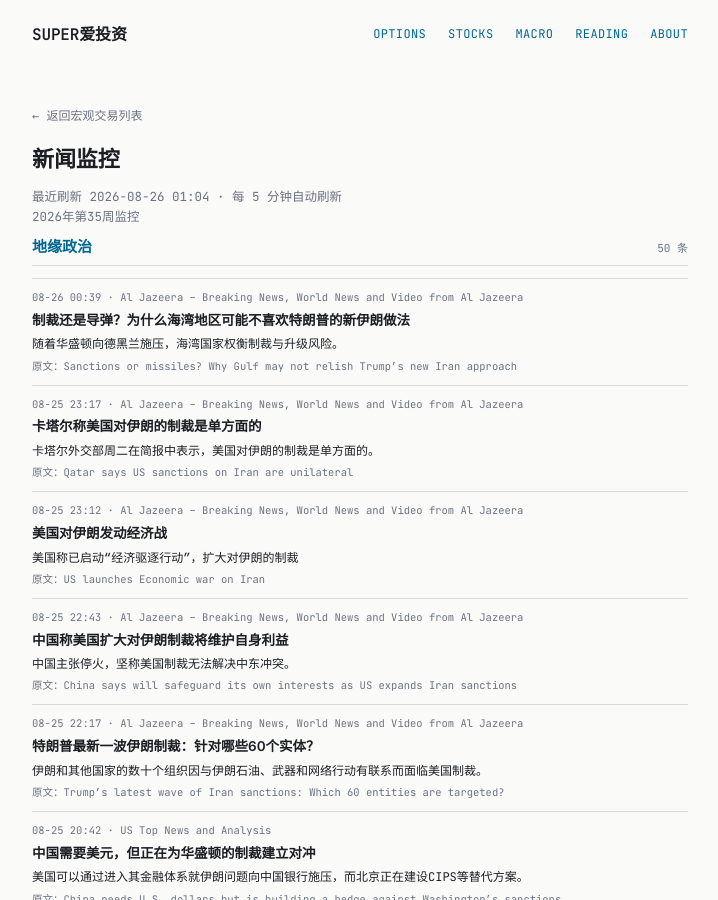
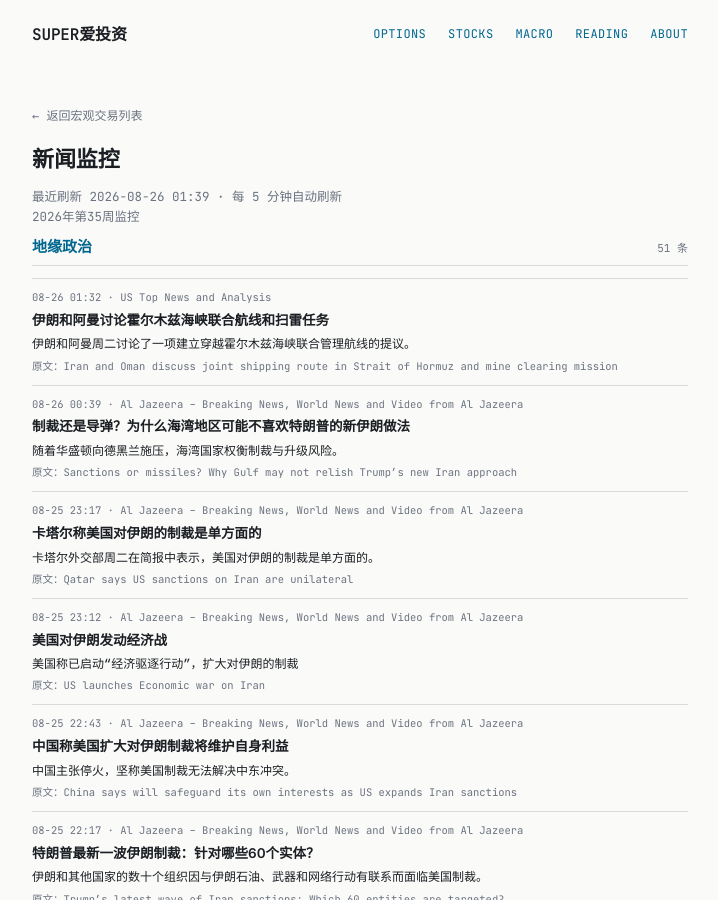
Before and after one commit to tang3super/tang3super.github.io, a Jekyll site: the page built from macro-trade/news-digest.md, in a window 1280 px wide and 900 px high. Shown: the whole window, without its empty margins (280-998 px from the left). Built offline with Jekyll 4.4.1, drawn with Linux system fonts in a browser that asks for light colours.

Commit message:
sync news-digest article

```diff
--- a/macro-trade/news-digest.md
+++ b/macro-trade/news-digest.md
@@ -5,11 +5,18 @@ title: 新闻监控
 date: '2026-08-26'
 summary: 2026年第35周监控
 week_label: 2026年第35周监控
-last_updated: 2026-08-26 01:04
+last_updated: 2026-08-26 01:39
 refresh_note: 每 5 分钟自动刷新
 topics:
 - name: 地缘政治
   items:
+  - title: Iran and Oman discuss joint shipping route in Strait of Hormuz and mine clearing mission
+    summary: Iran and Oman on Tuesday discussed a proposal to establish a jointly managed shipping route through the Strait of Hormuz.
+    link: https://www.cnbc.com/2026/08/25/iran-oman-strait-hormuz-oil.html
+    source: US Top News and Analysis
+    time: 08-26 01:32
+    title_zh: 伊朗和阿曼讨论霍尔木兹海峡联合航线和扫雷任务
+    summary_zh: 伊朗和阿曼周二讨论了一项建立穿越霍尔木兹海峡联合管理航线的提议。
   - title: Sanctions or missiles? Why Gulf may not relish Trump’s new Iran approach
     summary: As Washington pressures Tehran, Gulf states weigh sanctions against the risk of escalation.
     link: https://www.aljazeera.com/news/2026/8/25/sanctions-or-missiles-why-gulf-may-not-relish-trumps-new-iran-approach?traffic_source=rss
```
